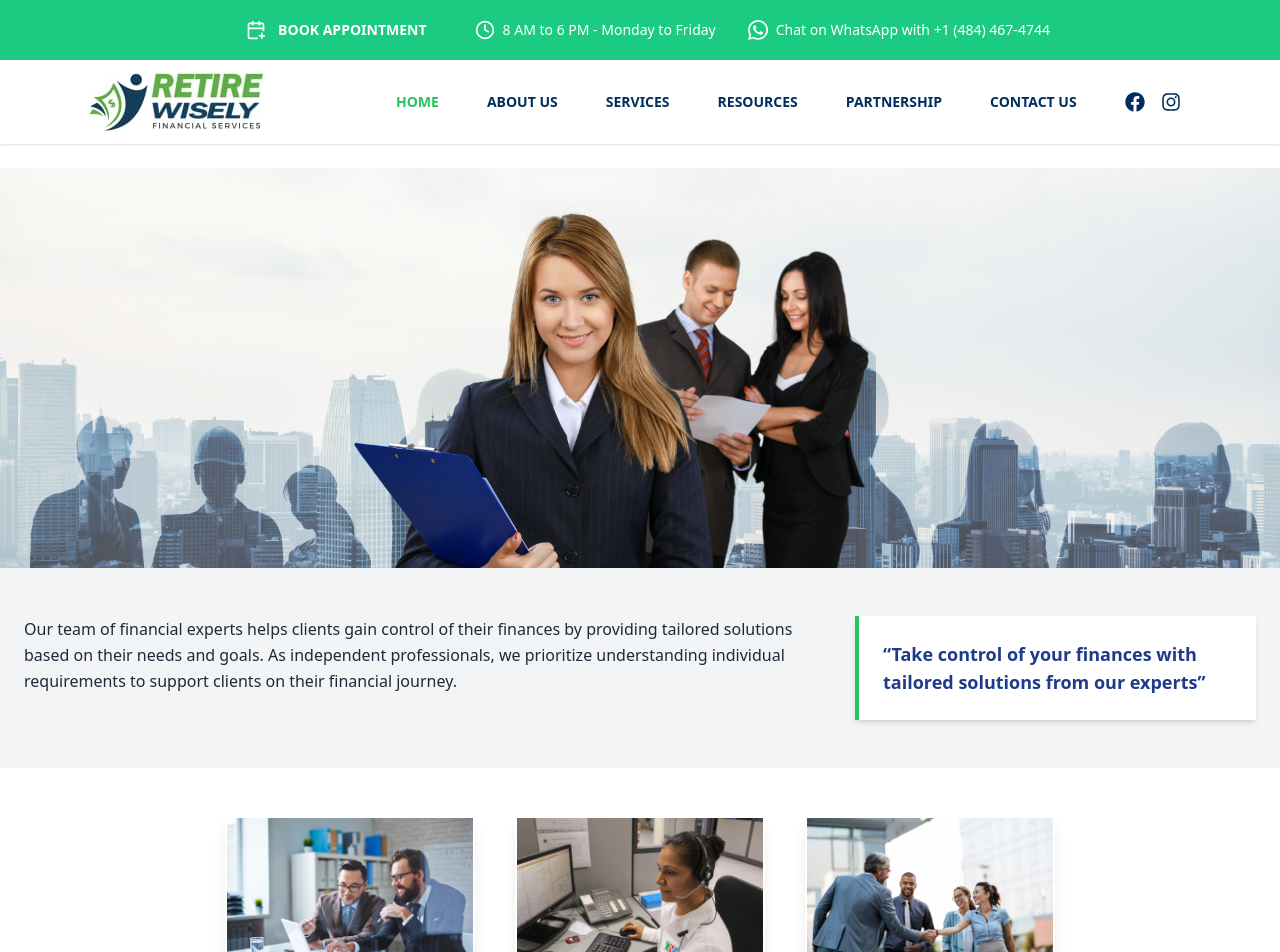
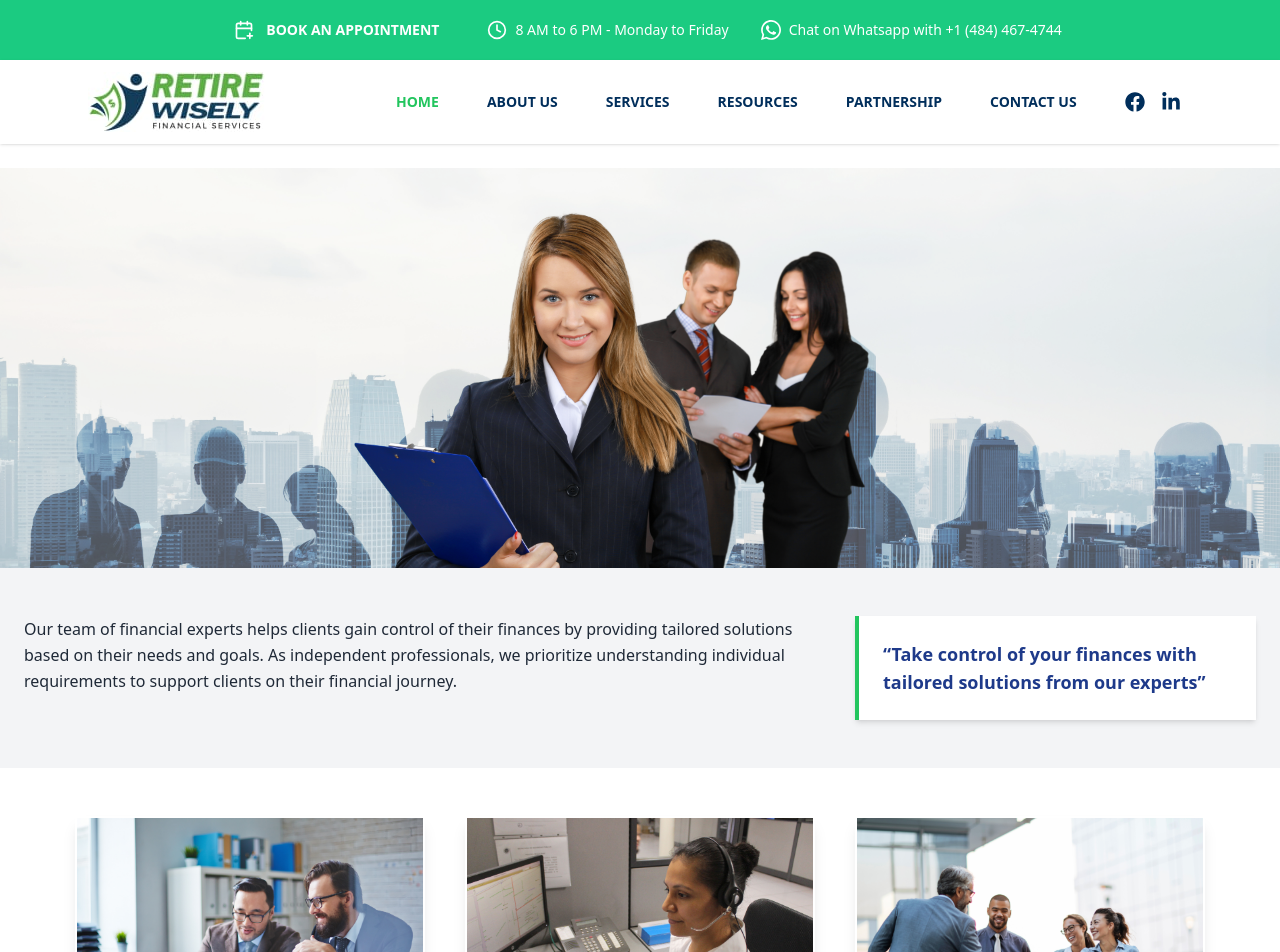
Before and after one commit to nirajsai1/retire_wisely, a React (Create React App) app: page / in a window 1280 px wide. Shown: the top 952 px of the page. Built offline with nearby package versions, Linux system fonts and the light colour scheme.

Commit message:
Corrected few errors

```diff
--- a/src/App.js
+++ b/src/App.js
@@ -1,6 +1,6 @@
 import React, { useState ,useRef , useEffect} from "react";
 import { CalendarPlus ,Clock } from "lucide-react";
-import { FaWhatsapp , FaInstagram, FaFacebook } from 'react-icons/fa';
+import { FaWhatsapp , FaInstagram, FaFacebook, FaLinkedinIn } from 'react-icons/fa';
 import { BrowserRouter as Router, Routes, Route, Link } from "react-router-dom";
 import { useNavigate , useLocation } from "react-router-dom";
 import Book_an_appointment from "./js/Book_an_appointment";
@@ -64,14 +64,13 @@ const toggleMobileDropdown = () => setMobileDropdownOpen(!mobileDropdownOpen);
   const defaultClass = "[#002E5B]";
   return (
       <div>
-         {/* Desktop Version */}
       <div className="hidden md:flex bg-[#1bcb81] p-3 justify-center items-center gap-8 text-white text-sm w-full z-10">
         <div
           className="flex items-center px-4 py-2 cursor-pointer transition hover:bg-[#002E5B] hover:rounded-xl hover:border hover:border-[#002E5B] whitespace-nowrap"
           onClick={() => navigate('/baa')}
         >
           <CalendarPlus className="text-white w-5 h-5" />
-          <span className="font-semibold pl-3 text-white">BOOK APPOINTMENT</span>
+          <span className="font-semibold pl-3 text-white">BOOK AN APPOINTMENT</span>
         </div>
 
         <div className="flex items-center gap-2 whitespace-nowrap">
@@ -81,7 +80,7 @@ const toggleMobileDropdown = () => setMobileDropdownOpen(!mobileDropdownOpen);
 
         <div className="flex items-center whitespace-nowrap">
           <FaWhatsapp className="w-7 h-7 pr-2" />
-          <p>Chat on WhatsApp with +1 (484) 467-4744</p>
+          <p>Chat on Whatsapp with +1 (484) 467-4744</p>
         </div>
       </div>
 
@@ -150,8 +149,9 @@ const toggleMobileDropdown = () => setMobileDropdownOpen(!mobileDropdownOpen);
       <Link to="/contactus" className={isActive("/contactus") ? activeClass : defaultClass}>CONTACT US</Link>
 
       <div className="flex gap-4">
-        <FaFacebook className="w-5 h-5" />
-        <FaInstagram className="w-5 h-5" />
+
+      <a href="https://www.facebook.com/retirewisly"><FaFacebook className="w-5 h-5" /></a>
+      <a href="https://www.linkedin.com/company/retirewisely"><FaLinkedinIn className="w-5 h-5" /></a>
       </div>
     </div>
   </div>
@@ -188,8 +188,8 @@ const toggleMobileDropdown = () => setMobileDropdownOpen(!mobileDropdownOpen);
       CONTACT US
     </Link>
     <div className="flex gap-4 mt-4">
-      <FaFacebook className="w-5 h-5" />
-      <FaInstagram className="w-5 h-5" />
+      <a href="https://www.facebook.com/retirewisly"><FaFacebook className="w-5 h-5" /></a>
+      <a href="https://www.linkedin.com/company/retirewisely"><FaLinkedinIn className="w-5 h-5" /></a>
     </div>
   </div>
 )}
--- a/src/js/Home.js
+++ b/src/js/Home.js
@@ -27,7 +27,7 @@ function Home() {
   {
     title: "Retirement Planning",
     description:
-      "Retirement planning doesn’t take Age but making your money work for you when your job income stops. Retirement planning doesn’t take age but making your money work for you when your job income stops. Retirement planning doesn’t take age but making your money work for you when your job income stops",
+      "Retirement planning doesn’t take Age but making your money work for you when your job income stops.",
     image: retirement,
   },
   {
@@ -75,7 +75,7 @@ const settings = {
             <img
               src={img}
               alt="Feature"
-              className="max-h-[250px] max-w-[250px] mx-auto mb-4 shadow-lg border-t-2 border-l-2 border-r-2 border-b-4 border-transparent hover:border-b-green-500 transition duration-300"
+              className="max-h-[350px] max-w-[350px] mx-auto mb-4 shadow-lg border-t-2 border-l-2 border-r-2 border-b-4 border-transparent hover:border-b-green-500 transition duration-300"
             />
             <h2 className="text-xl font-bold text-gray-900">
               {['Consulting', 'Services', 'Partnership'][idx]}
@@ -165,12 +165,12 @@ const settings = {
       </div>
     </section>
 
-    <section className="bg-white px-4 md:px-20 py-12 border-t">
-      <div className="max-w-screen-xl mx-auto flex flex-col md:flex-row items-center gap-4">
-        <div className="p-2 rounded-md bg-green-100 text-green-600">
-          <Handshake className="w-10 h-10" />
+    <section className="bg-white px-4 md:px-20 py-12 border-t ">
+      <div className="max-w-screen-xl mx-auto flex flex-col md:flex-row items-center gap-4 md: pl-28">
+        <div className="p-2 rounded-md bg-green-100 text-green-600 ">
+          <Handshake className="w-10 h-10 " />
         </div>
-        <h2 className="text-3xl font-semibold text-gray-500 text-center md:text-left">
+        <h2 className="text-3xl font-semibold text-gray-500 text-center md:text-left ">
           Our Product Providers
         </h2>
       </div>
```
